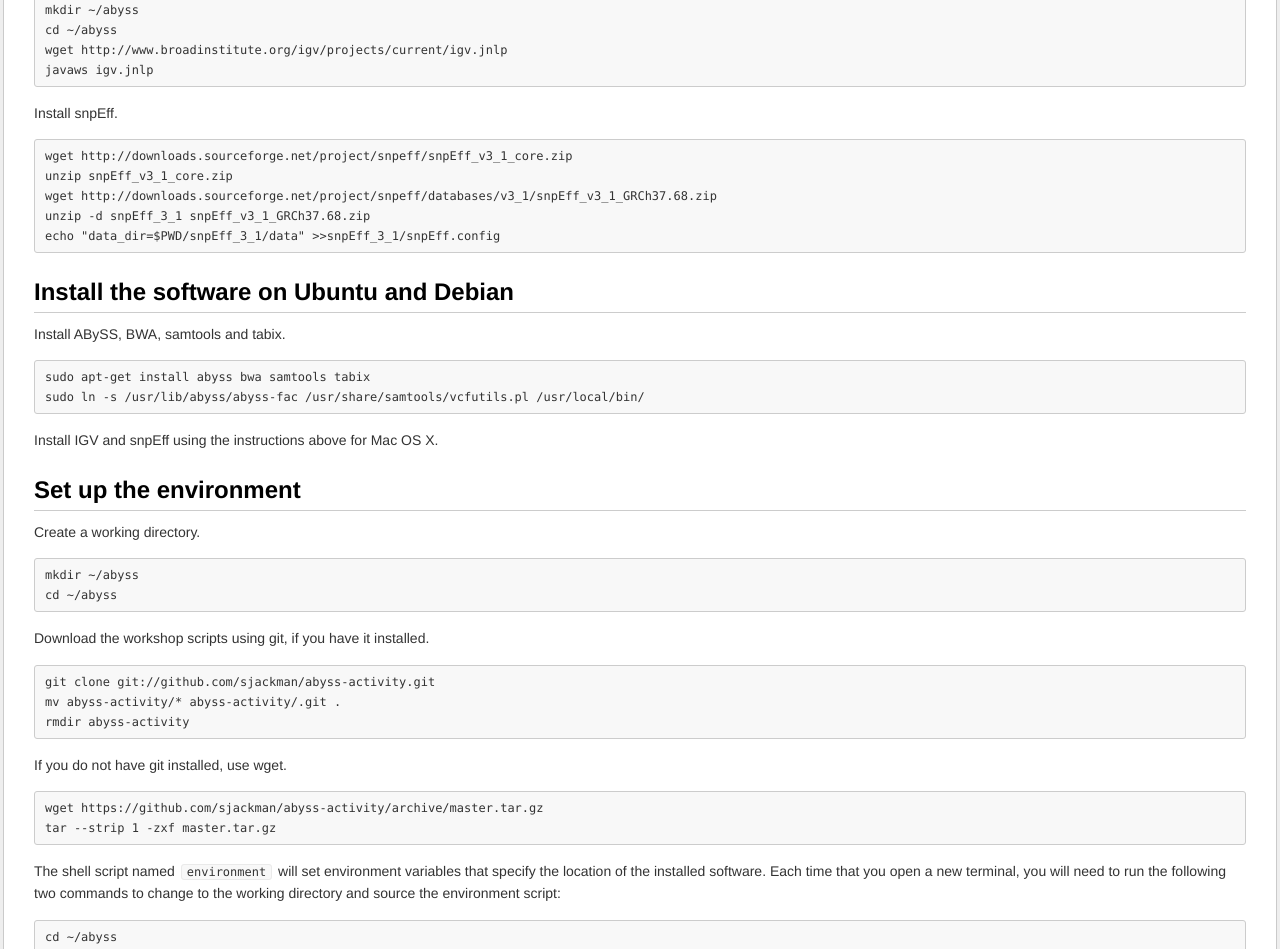
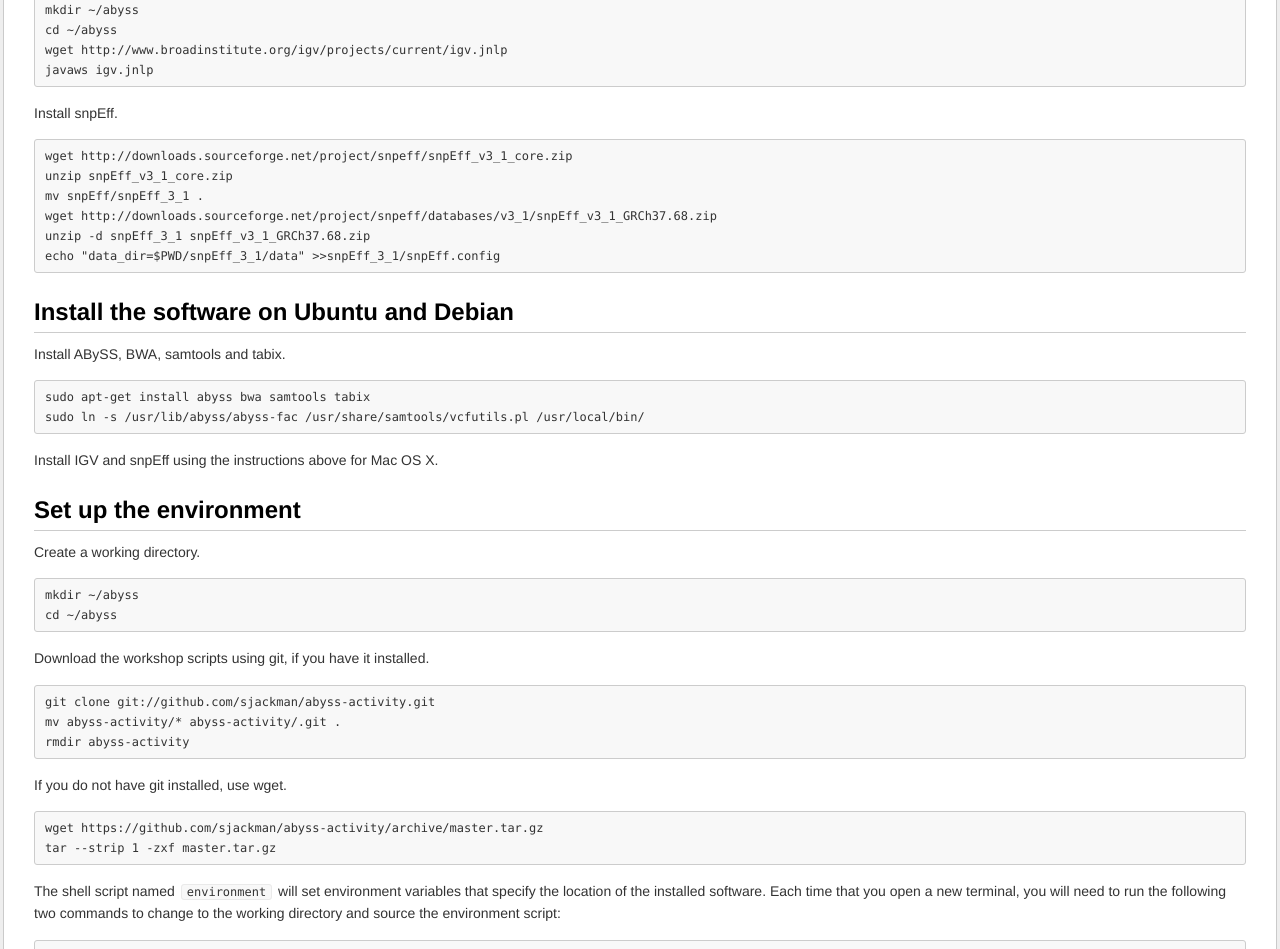
Before and after one commit to sjackman/abyss-activity, a plain HTML site: page index.html in a window 1280 px wide. Shown: the part 1482-2431 px from the top of the page. Drawn offline with Linux system fonts and the light colour scheme.

Commit message:
Work around an issue with snpEff_v3_1_core.zip

```diff
--- a/index.html
+++ b/index.html
@@ -119,6 +119,7 @@
 
 <pre><code>wget http://downloads.sourceforge.net/project/snpeff/snpEff_v3_1_core.zip
 unzip snpEff_v3_1_core.zip
+mv snpEff/snpEff_3_1 .
 wget http://downloads.sourceforge.net/project/snpeff/databases/v3_1/snpEff_v3_1_GRCh37.68.zip
 unzip -d snpEff_3_1 snpEff_v3_1_GRCh37.68.zip
 echo "data_dir=$PWD/snpEff_3_1/data" &gt;&gt;snpEff_3_1/snpEff.config
```
Also changed, not shown: 1 other file.
